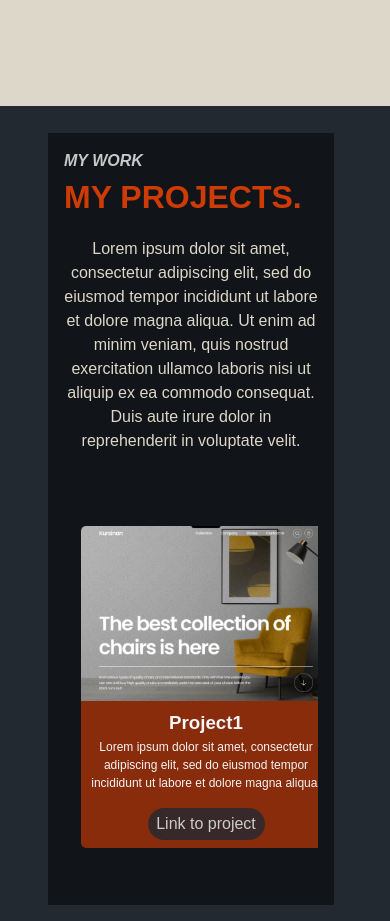
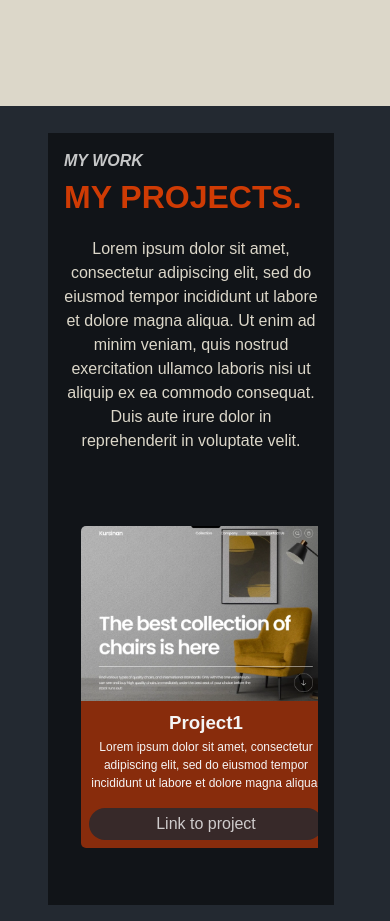
Before and after one commit to ARbayung/my-portfolio, a React app: page / in a window 390 px wide. Shown: the part 1582-2503 px from the top of the page. Built offline with nearby package versions, Linux system fonts and the light colour scheme.

Commit message:
added responsiveness to project card size

```diff
--- a/src/index.css
+++ b/src/index.css
@@ -714,7 +714,7 @@ header{
 .project-button{
   font-family: "Red Hat Text", sans-serif;
   height: 2em;
-  width: 50%;
+  width: 70%;
   border-radius: 4em;
   background-color: rgb(35, 41, 49, 0.8);
   border-color: transparent;
@@ -726,6 +726,9 @@ header{
 }
 /*******SMALLSCREEN*************/
 @media (max-width: 1024px){
+  .project-details{
+    width: 300px;
+  }
 }
 /***********TABLET*******************/
 @media (max-width: 800px) {
@@ -735,6 +738,9 @@ header{
   .project-section{
     flex-direction: column;
   }
+  .project-button{
+    width: 100%;
+  }
 }
 @media (max-width: 600px) {
   .project-details{
```
